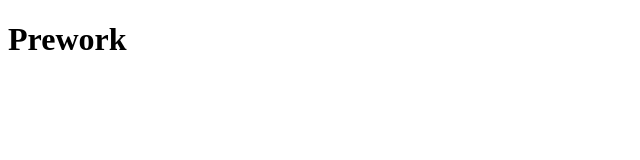
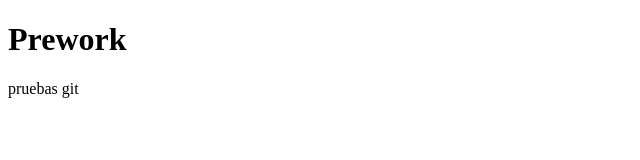
Before and after one commit to dmarvink9378/proyectoDemocursoPrework, a plain HTML site: page index.html in a window 1280 px wide. Shown: the full height of the page, 0-640 px from the left. Drawn offline with Linux system fonts and the light colour scheme.

Commit message:
agregamos datos a index

```diff
--- a/index.html
+++ b/index.html
@@ -11,7 +11,7 @@
         Prework
     </h1>
     <p>
-
+        pruebas git
     </p>
 </body>
 </html>
```
